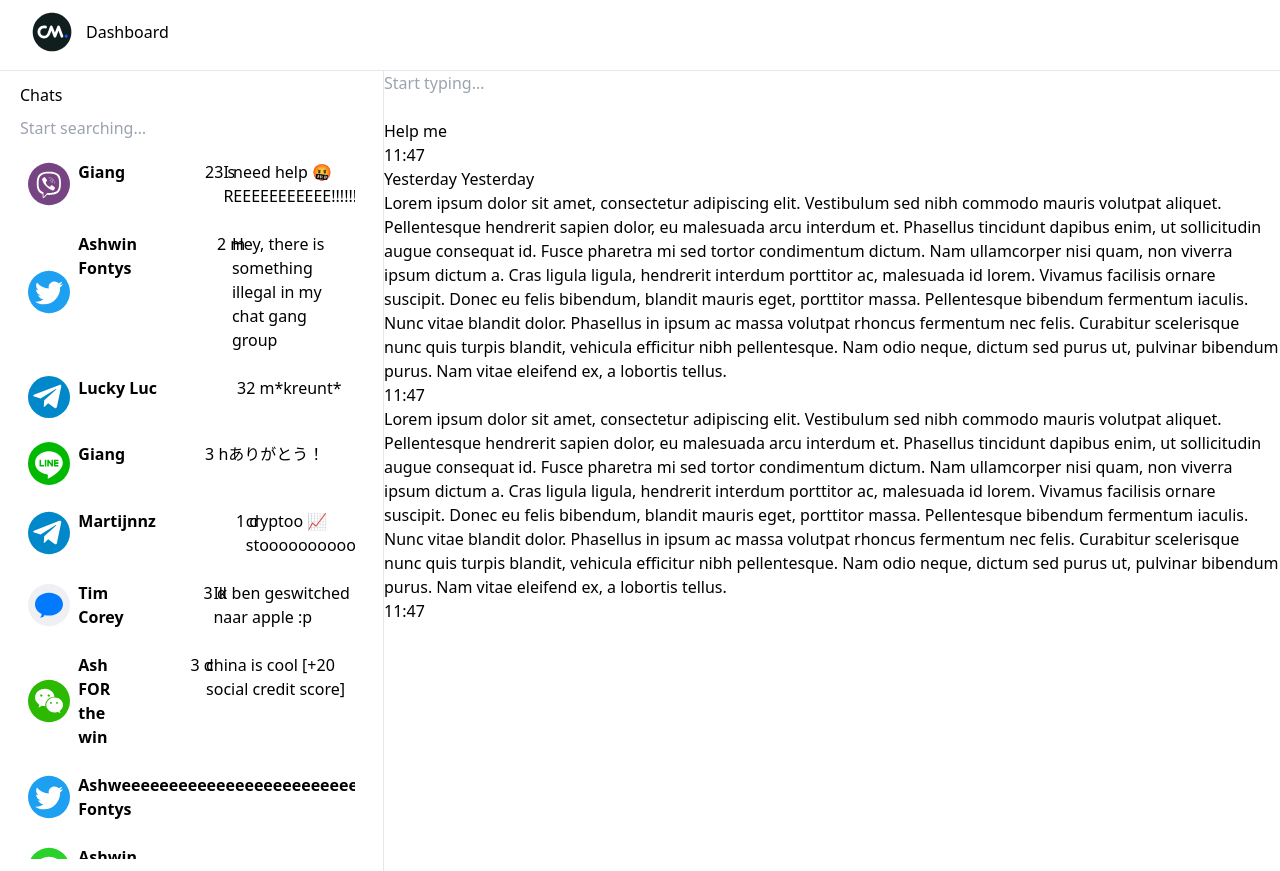
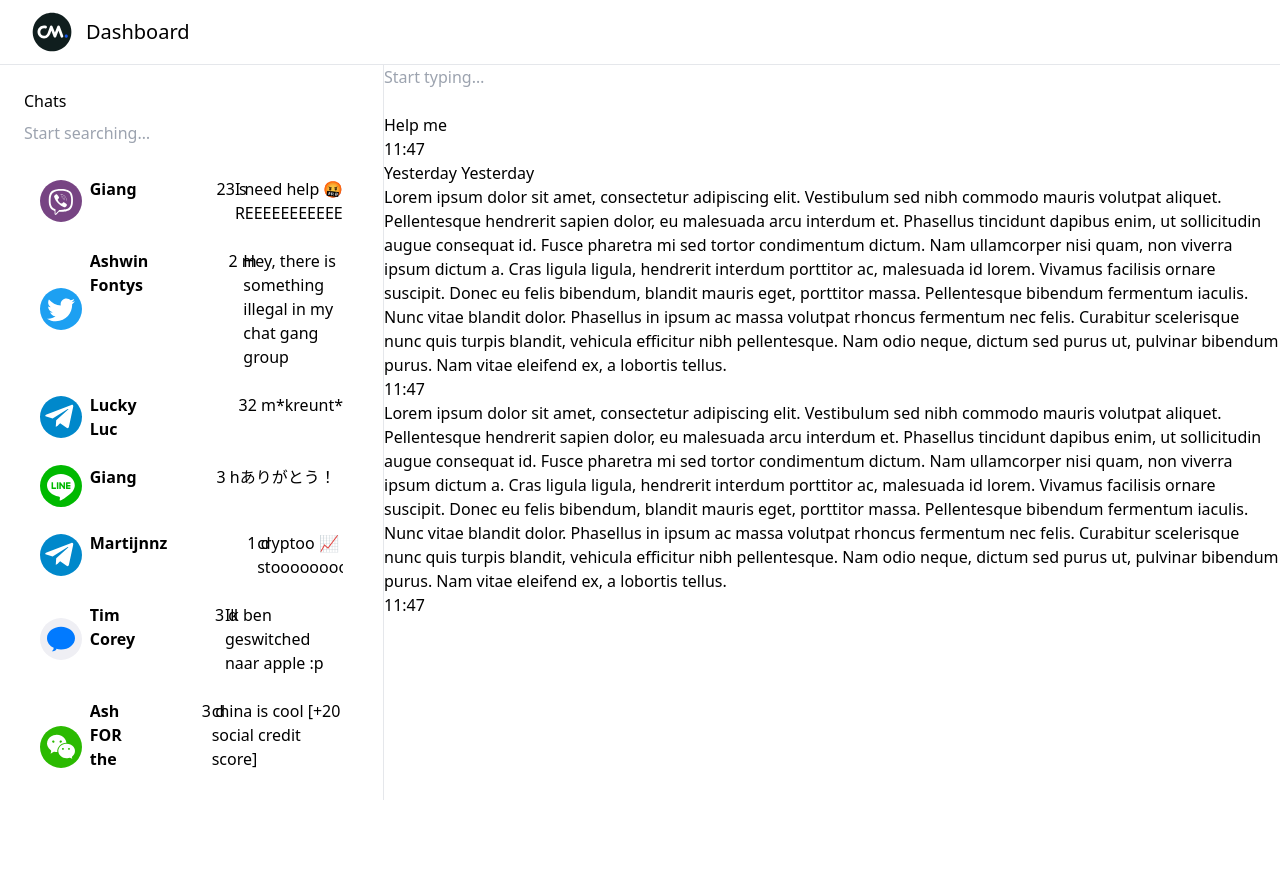
Before and after one commit to WinteryFox/CMNuntiusFrontend, a Next.js app: page / in a window 1280 px wide. After the commit the page ends 800 px from the top, so only its background shows below. Built offline with nearby package versions, Linux system fonts and the light colour scheme.

Commit message:
fix overflow and other issues

```diff
--- /dev/null
+++ b/components/ChatSidebar.tsx
@@ -0,0 +1,47 @@
+import React from 'react';
+import Conversation from "./Conversation";
+import {Channel} from "../src/Channel";
+
+// TODO: mock content into dynamic conversation in list and custom minimal scrollbar
+export default function ChatSidebar() {
+    return (
+        <div className={"flex flex-col border-r p-6 max-w-sm"}>
+            <div className={"flex flex-col mb-4"}>
+                <h3 className={"flex h-8"}>Chats</h3>
+
+                <div className={"form-group form-row"}>
+                    <div className={"form-input-special"}>
+                        <input type="text" className="form-control " placeholder="Start searching… "/>
+                        <span className="input-left icon">
+                            <span aria-hidden="true" className="cm-icon cm-icon-search"/>
+                        </span>
+                    </div>
+                </div>
+            </div>
+            <div className={"flex flex-col p-1 overflow-y-auto"}>
+                <Conversation channel={Channel.VIBER} name={"Giang"} content={"I need help 🤬 REEEEEEEEEEE!!!!!!!!"}
+                              time={"23 s"}/>
+                <Conversation channel={Channel.TWITTER} name={"Ashwin Fontys"}
+                              content={"Hey, there is something illegal in my chat gang group"} time={"2 m"}/>
+                <Conversation channel={Channel.TELEGRAM} name={"Lucky Luc"} content={"*kreunt*"} time={"32 m"}/>
+                <Conversation channel={Channel.LINE} name={"Giang"} content={"ありがとう！"} time={"3 h"}/>
+                <Conversation channel={Channel.TELEGRAM} name={"Martijnnz"}
+                              content={"cryptoo 📈 stooooooooooooooooooooonks"} time={"1 d"}/>
+                <Conversation channel={Channel.APPLE_BUSINESS_CHAT} name={"Tim Corey"}
+                              content={"Ik ben geswitched naar apple :p"} time={"3 d"}/>
+                <Conversation channel={Channel.WECHAT} name={"Ash FOR the win"}
+                              content={"china is cool [+20 social credit score]"} time={"3 d"}/>
+                <Conversation channel={Channel.TWITTER}
+                              name={"Ashweeeeeeeeeeeeeeeeeeeeeeeeeeeeeeeeeeeeeeeeeeeeeeeeeein Fontys"}
+                              content={"sheeeeeeeeeeeeeeeeeeeeeeeeeeeeeeeeeeeeeeeeeeeeeeeeeeeeeeeeeeeeeeeeesh"}
+                              time={"1 w"}/>
+                <Conversation channel={Channel.SMS} name={"Ashwin Fontysssssssssssssssssssssssssssssssss"}
+                              content={"Van hier"} time={"1 w"}/>
+                <Conversation channel={Channel.APPLE_BUSINESS_CHAT} name={"Ashwin Fontys"} content={"tot"}
+                              time={"3 w"}/>
+                <Conversation channel={Channel.WHATSAPP_BUSINESS} name={"Ashwin Fontys"}
+                              content={"Hier is niet te zien op 1080p"} time={"3 w"}/>
+            </div>
+        </div>
+    );
+}
--- a/components/chatwindow.tsx
+++ b/components/ChatWindow.tsx
@@ -1,9 +1,9 @@
 import React from 'react';
 
 // TODO: properties,text templates and reformat code for unique user chat window
-function Chatwindow() {
+export default function ChatWindow() {
     return (
-        <cm-communicator className={"w-full"}>
+        <cm-communicator>
             <div className="header">
                 <cm-avatar data-image="[IMAGE-URL]">
                 <span className="badge small bottom-right" aria-hidden="true">
@@ -19,11 +19,8 @@ function Chatwindow() {
                             data-href="data:text/plain;charset=utf-8,this is a textual download"
                             data-download="myfile.txt"
                             data-icon="download"
-                            data-display="Download myfile.txt"
-                        >
-                        </cm-context-menu-option>
+                            data-display="Download myfile.txt"/>
                         <cm-context-menu-line/>
-
                     </cm-context-menu>
                 </span>
             </div>
@@ -113,9 +110,5 @@ function Chatwindow() {
                 </cm-conversation>
             </div>
         </cm-communicator>
-
     );
 }
-
-
-export default Chatwindow;
--- /dev/null
+++ b/components/Navbar.tsx
@@ -0,0 +1,17 @@
+import Image from 'next/image'
+import Link from 'next/link'
+
+export default function Navbar() {
+    return (
+        <header className={"flex w-full top-0 z-40 bg-white px-8 py-3 border-b"}>
+            <nav>
+                <Link href={"/"}>
+                    <a className={"flex items-center"}>
+                        <Image src={"/cm.svg"} alt={"Logo"} width={40} height={40}/>
+                        <div className={"font-medium text-xl text-black pl-3.5"}>Dashboard</div>
+                    </a>
+                </Link>
+            </nav>
+        </header>
+    )
+}
--- a/components/chatsidebar.tsx
+++ /dev/null
@@ -1,44 +0,0 @@
-import React from 'react';
-import Conversation from "./Conversation";
-import {Channel} from "../src/Channel";
-
-// TODO: mock content into dynamic conversation in list and custom minimal scrollbar
-export default function Chatsidebar() {
-    return (
-        <div className={"flex flex-col border-r p-3 max-w-sm"}>
-            <div className={"flex h-8 mx-2"}>
-                <h3>Chats</h3>
-            </div>
-            <div className={"p-2 form-group form-row"}>
-                <div className={"form-input-special"}>
-                    <input type="text" className="form-control " placeholder="Start searching… "/>
-                    <span className="input-left icon">
-                                    <span aria-hidden="true" className="cm-icon cm-icon-search"/>
-                                </span>
-                </div>
-            </div>
-            <div className={"flex flex-col overflow-auto max-h-full pb-2 px-1"}>
-                <Conversation channel={Channel.VIBER} name={"Giang"} content={"I need help 🤬 REEEEEEEEEEE!!!!!!!!"}
-                               time={"23 s"}/>
-                <Conversation channel={Channel.TWITTER} name={"Ashwin Fontys"}
-                               content={"Hey, there is something illegal in my chat gang group"} time={"2 m"}/>
-                <Conversation channel={Channel.TELEGRAM} name={"Lucky Luc"} content={"*kreunt*"} time={"32 m"}/>
-                <Conversation channel={Channel.LINE} name={"Giang"} content={"ありがとう！"} time={"3 h"}/>
-                <Conversation channel={Channel.TELEGRAM} name={"Martijnnz"}
-                               content={"cryptoo 📈 stooooooooooooooooooooonks"} time={"1 d"}/>
-                <Conversation channel={Channel.APPLE_BUSINESS_CHAT} name={"Tim Corey"}
-                               content={"Ik ben geswitched naar apple :p"} time={"3 d"}/>
-                <Conversation channel={Channel.WECHAT} name={"Ash FOR the win"}
-                               content={"china is cool [+20 social credit score]"} time={"3 d"}/>
-                <Conversation channel={Channel.TWITTER} name={"Ashweeeeeeeeeeeeeeeeeeeeeeeeeeeeeeeeeeeeeeeeeeeeeeeeeein Fontys"}
-                               content={"sheeeeeeeeeeeeeeeeeeeeeeeeeeeeeeeeeeeeeeeeeeeeeeeeeeeeeeeeeeeeeeeeesh"}
-                               time={"1 w"}/>
-                <Conversation channel={Channel.SMS} name={"Ashwin Fontysssssssssssssssssssssssssssssssss"}
-                               content={"Van hier"} time={"1 w"}/>
-                <Conversation channel={Channel.APPLE_BUSINESS_CHAT} name={"Ashwin Fontys"} content={"tot"} time={"3 w"}/>
-                <Conversation channel={Channel.WHATSAPP_BUSINESS} name={"Ashwin Fontys"}
-                               content={"Hier is niet te zien op 1080p"} time={"3 w"}/>
-            </div>
-        </div>
-    );
-}
--- a/components/layout.tsx
+++ /dev/null
@@ -1,11 +0,0 @@
-import Navbar from "./navbar";
-import React, {ReactNode} from "react";
-
-export default function Layout(props: { children: ReactNode }) {
-    return (
-        <div className={"flex flex-col h-screen"}>
-            <Navbar/>
-            <main className={"h-full"}>{props.children}</main>
-        </div>
-    )
-}
--- a/components/navbar.tsx
+++ /dev/null
@@ -1,17 +0,0 @@
-import Image from 'next/image'
-import Link from 'next/link'
-//todo page dynamic to different screens size
-export default function Navbar() {
-    return (
-        <header className={"flex sticky w-full z-40 bg-white px-8 py-3 border-b"}>
-            <nav>
-                <Link href={"/"} passHref>
-                    <div className={"overflow-hidden inline-flex items-center"}>
-                        <Image className={"w-auto"} src={"/cm.svg"} alt={"Logo"} width={40} height={40}/>
-                        <div className={"font-medium text-black pl-3.5"}>Dashboard</div>
-                    </div>
-                </Link>
-            </nav>
-        </header>
-    )
-}
--- a/pages/_app.tsx
+++ b/pages/_app.tsx
@@ -1,17 +1,18 @@
 import '../styles/globals.sass'
 import type {AppProps} from 'next/app'
-import Layout from "../components/layout";
 import Script from "next/script";
 import React from "react";
+import Navbar from "../components/Navbar";
 
 export default function Nuntius({Component, pageProps}: AppProps) {
     return (
-        <>
+        <div className={"flex flex-col h-screen"}>
             <Script src={"https://www.cm.com/en-gb/app/aurora/js/webcomponents-loader.js"}/>
             <Script src={"https://www.cm.com/en-gb/app/aurora/js/aurora-components-legacy.js"}/>
-            <Layout>
+            <Navbar/>
+            <main className={"overflow-hidden flex flex-col h-full"}>
                 <Component {...pageProps} />
-            </Layout>
-        </>
+            </main>
+        </div>
     )
 }
--- a/pages/index.tsx
+++ b/pages/index.tsx
@@ -1,16 +1,12 @@
-import type {NextPage} from 'next'
-import Script from "next/script";
-import Chatsidebar from "../components/chatsidebar";
 import React from "react";
-import Chatwindow from "../components/chatwindow";
+import ChatSidebar from "../components/ChatSidebar";
+import ChatWindow from "../components/ChatWindow";
 
-const Home: NextPage = () => {
+export default function Home() {
     return (
         <div className={"flex h-full"}>
-            <Chatsidebar/>
-            <Chatwindow/>
+            <ChatSidebar/>
+            <ChatWindow/>
         </div>
     )
 }
-
-export default Home
```
